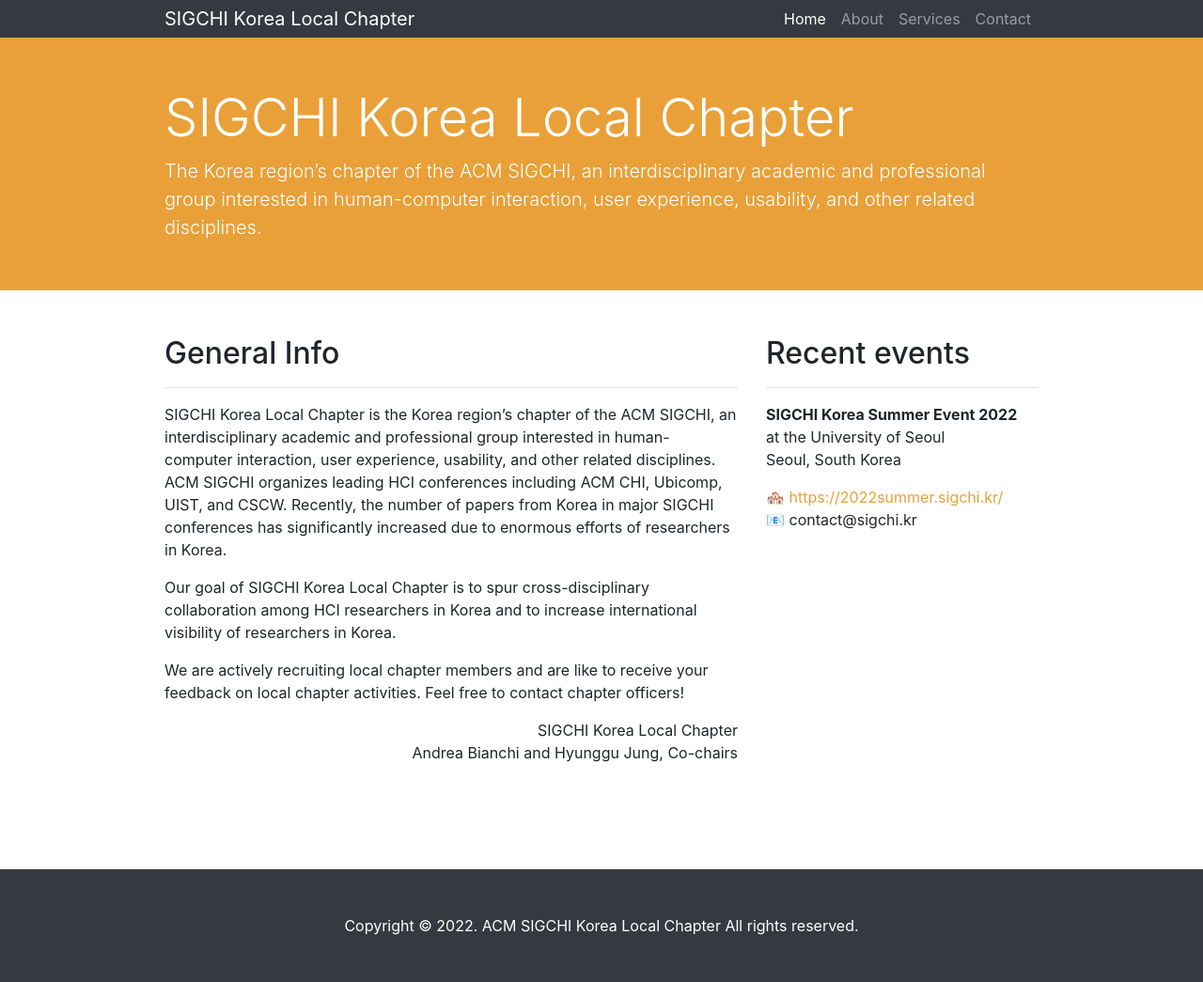
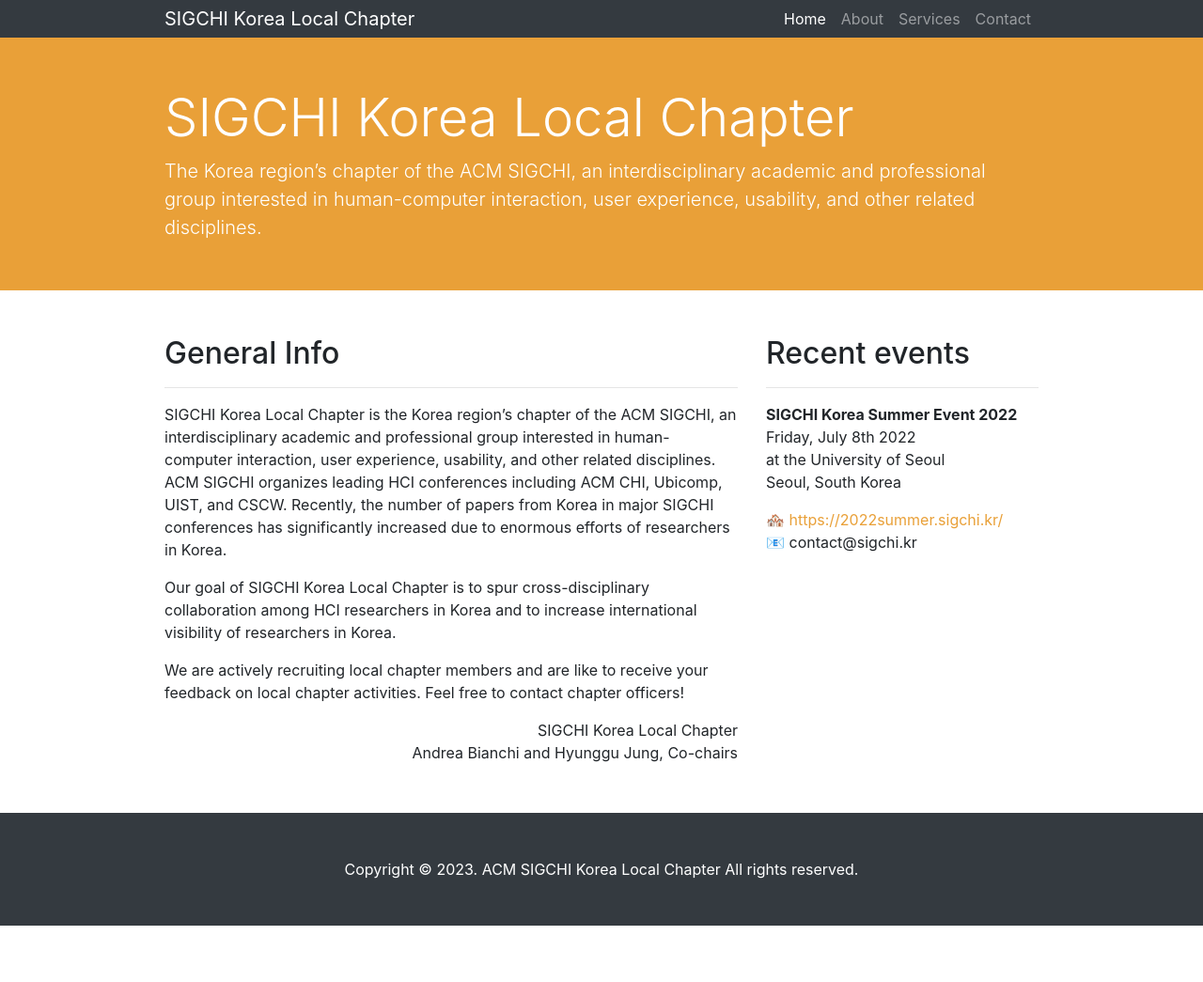
Before and after one commit to sigchikr/sigchikr.github.io, a Jekyll site: the page built from index.html, in a window 1280 px wide. Shown: the whole page at 94% size. Built offline with Jekyll 4.4.1, drawn with Linux system fonts in a browser that asks for light colours; after the commit the page ends 985 px from its top, so only the background shows below that.

Commit message:
footer position fixed.

```diff
--- a/_includes/footer.html
+++ b/_includes/footer.html
@@ -2,7 +2,7 @@
 <footer class="py-5 bg-dark">
   <div class="container">
     <p class="m-0 text-center text-white">
-      Copyright &copy; 2022. ACM SIGCHI Korea Local Chapter All rights reserved.
+      Copyright &copy; 2023. ACM SIGCHI Korea Local Chapter All rights reserved.
     </p>
   </div>
   <!-- /.container -->
--- a/_includes/sidebar.html
+++ b/_includes/sidebar.html
@@ -3,6 +3,7 @@
   <hr />
   <address>
     <strong>SIGCHI Korea Summer Event 2022</strong>
+    <br />Friday, July 8th 2022
     <br />at the University of Seoul
     <br />Seoul, South Korea
     <br />
--- a/assets/css/_sass/style.scss
+++ b/assets/css/_sass/style.scss
@@ -10,12 +10,25 @@
 }
 
 /* SKPARK */
+
+html {
+	height: 100%;
+}
+
+body {
+  position: relative;
+  padding-bottom: 60px;
+  min-height: 100%;
+}
+
 .container {
   max-width: 960px;
 }
 
-.footer {
+footer {
   position: absolute;
+  bottom: 0px;
+  width: 100%;
 }
 
 .img-circle{
```
Also changed, not shown: _pages/about.html (+24 -33 lines).
